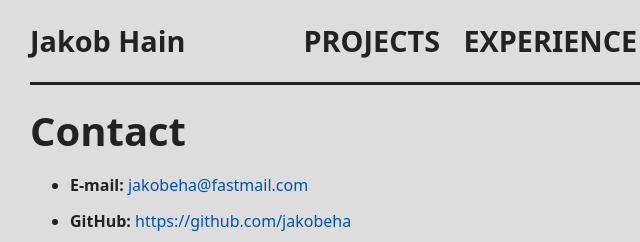
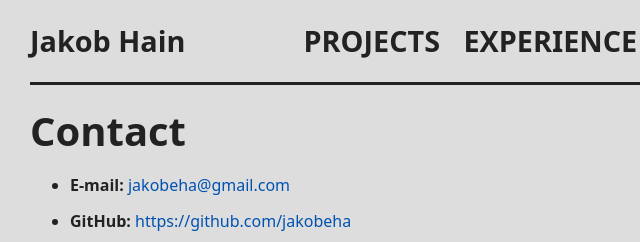
Before and after one commit to Jakobeha/personal-site, a plain HTML site: page contact.html in a window 1280 px wide. Shown: the top 242 px of the page, 130-770 px from the left. Drawn offline with Linux system fonts and the light colour scheme.

Commit message:
publish (develop branch has the code)

```diff
--- a/contact.html
+++ b/contact.html
@@ -47,7 +47,7 @@
   <h1>Contact</h1>
 
 <ul>
-    <li><strong>E-mail:</strong> <a href="mailto:jakobeha@fastmail.com">jakobeha@fastmail.com</a></li>
+    <li><strong>E-mail:</strong> <a href="mailto:jakobeha@gmail.com">jakobeha@gmail.com</a></li>
     <li><strong>GitHub:</strong> <a href="https://github.com/jakobeha">https://github.com/jakobeha</a></li>
     <li><strong>Residence:</strong> <a href="https://www.google.com/maps?q=108+South+River+Road,+West+Lafayette,+IN+47906&amp;um=1&amp;ie=UTF-8&amp;sa=X">108 South River Road, West Lafayette, IN 47906</a></li>
 </ul>
```
Also changed, not shown: index.html (+1 -1 lines).
